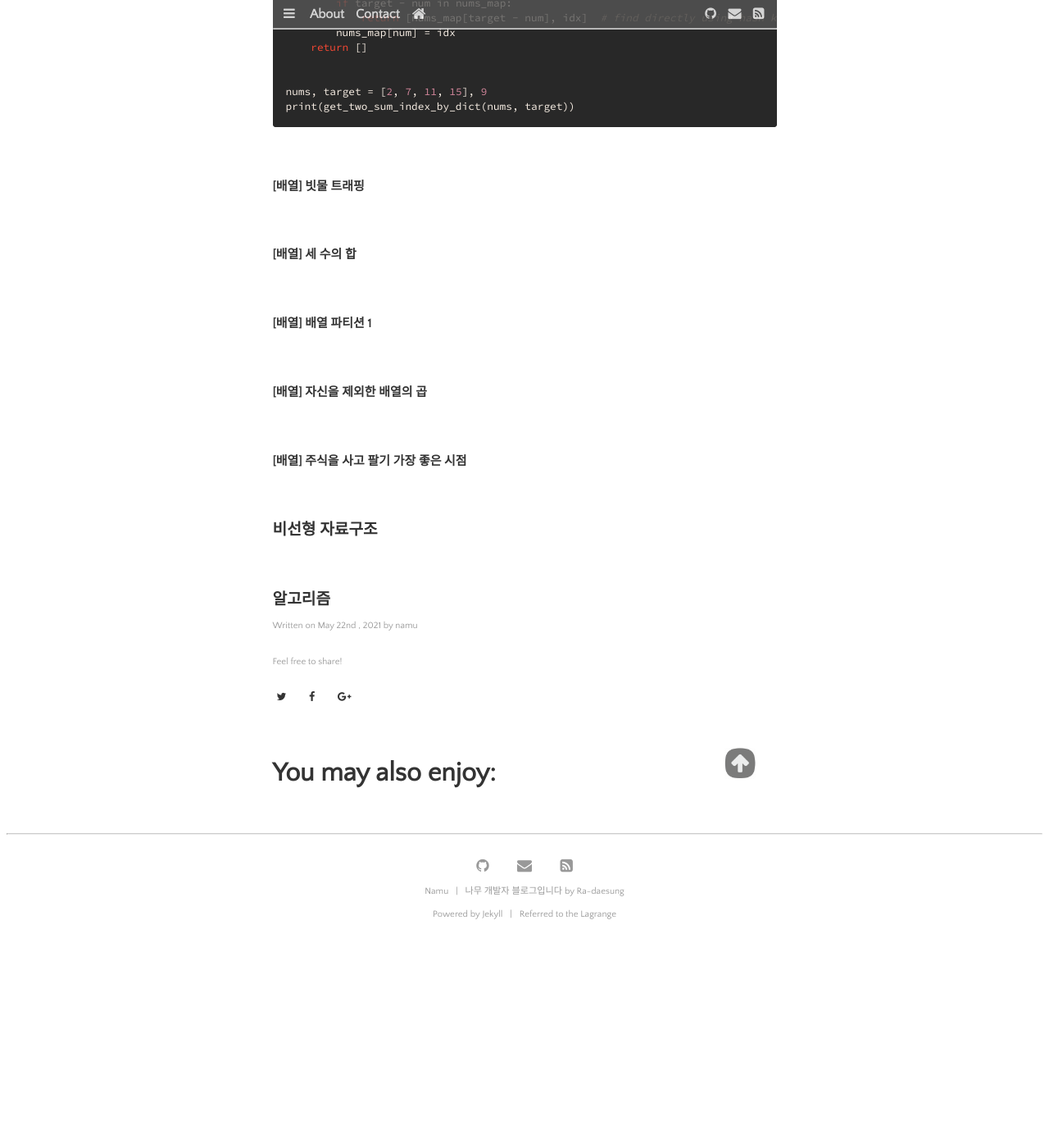
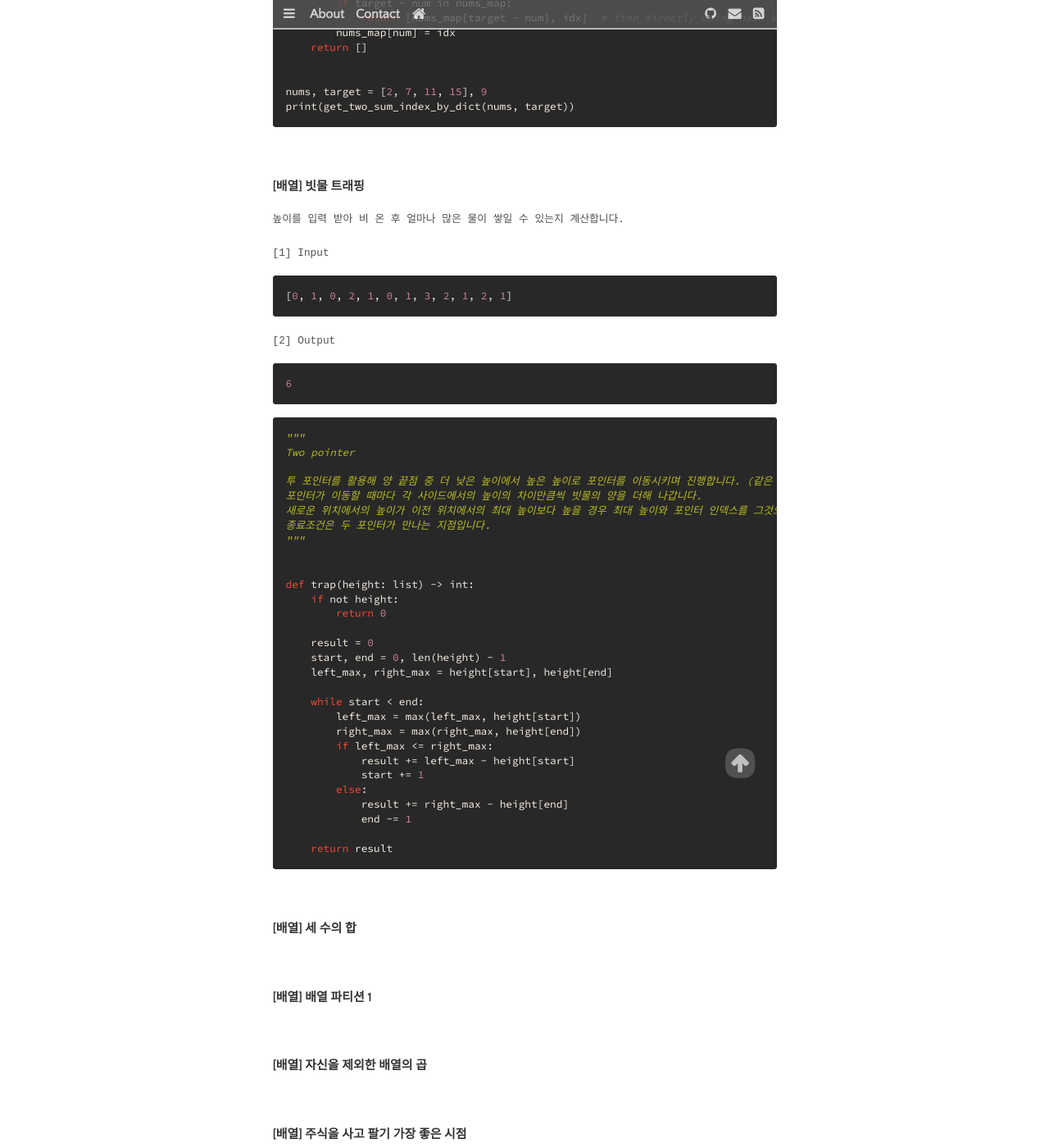
Before and after one commit to daesungRa/namu, a Jekyll site: the page built from _posts/etc/2021-05-22-python-algorithm-interview.markdown, in a window 1280 px wide and 1400 px high, scrolled down 10571 px. Shown: the whole window at 82% size. Built offline with Jekyll 4.4.1, drawn with Linux system fonts in a browser that asks for light colours; some web fonts are replaced; before the commit the page ends 11748 px from its top, so only the background shows below that.

Commit message:
post: Add contents to python-algorithm-interview

````diff
--- a/_posts/etc/2021-05-22-python-algorithm-interview.markdown
+++ b/_posts/etc/2021-05-22-python-algorithm-interview.markdown
@@ -477,6 +477,50 @@ print(get_two_sum_index_by_dict(nums, target))
 <br>
 ### [배열] 빗물 트래핑
 
+높이를 입력 받아 비 온 후 얼마나 많은 물이 쌓일 수 있는지 계산합니다.
+
+[1] Input
+```python
+[0, 1, 0, 2, 1, 0, 1, 3, 2, 1, 2, 1]
+```
+
+[2] Output
+```python
+6
+```
+
+```python
+"""
+Two pointer
+
+투 포인터를 활용해 양 끝점 중 더 낮은 높이에서 높은 높이로 포인터를 이동시키며 진행합니다. (같은 경우 왼쪽 포인터 진행)
+포인터가 이동할 때마다 각 사이드에서의 높이의 차이만큼씩 빗물의 양을 더해 나갑니다.
+새로운 위치에서의 높이가 이전 위치에서의 최대 높이보다 높을 경우 최대 높이와 포인터 인덱스를 그것으로 교체합니다.
+종료조건은 두 포인터가 만나는 지점입니다.
+"""
+
+
+def trap(height: list) -> int:
+    if not height:
+        return 0
+
+    result = 0
+    start, end = 0, len(height) - 1
+    left_max, right_max = height[start], height[end]
+
+    while start < end:
+        left_max = max(left_max, height[start])
+        right_max = max(right_max, height[end])
+        if left_max <= right_max:
+            result += left_max - height[start]
+            start += 1
+        else:
+            result += right_max - height[end]
+            end -= 1
+
+    return result
+```
+
 <br>
 ### [배열] 세 수의 합
 
````
